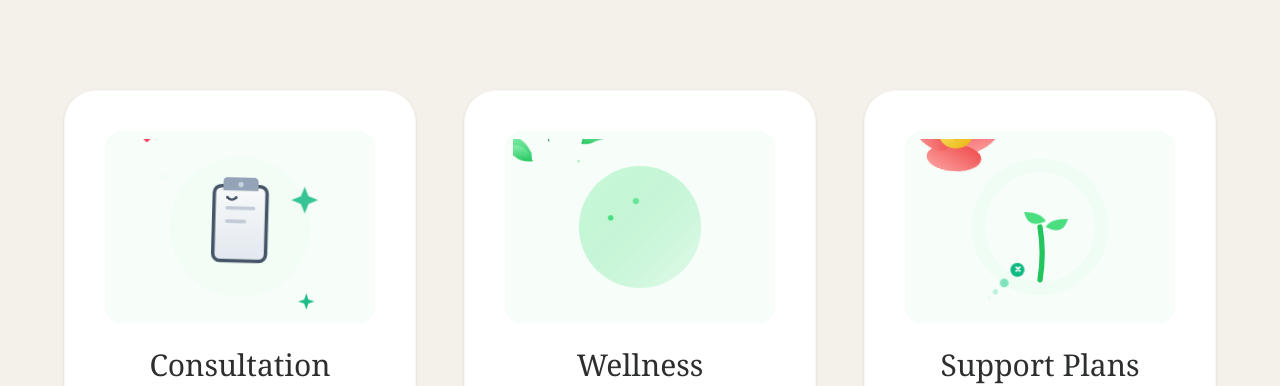
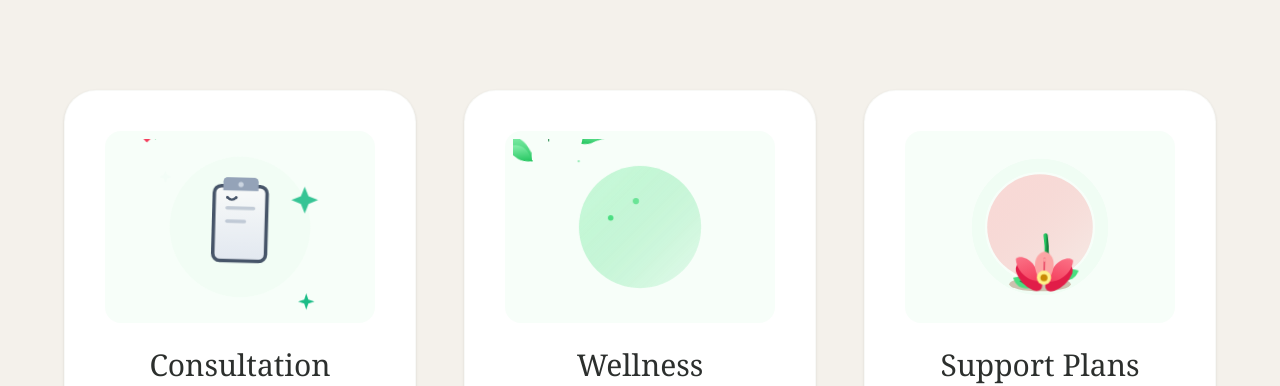
Before and after one commit to innovationimperial/serum_sculpt, a React (Vite) app: page / in a window 1280 px wide. Shown: the part 1440-1826 px from the top of the page. Built offline with nearby package versions, Linux system fonts and the light colour scheme; no server answers.

Commit message:
svg desend fix  support plan card center

```diff
--- a/src/components/AnimatedServiceIcons.tsx
+++ b/src/components/AnimatedServiceIcons.tsx
@@ -215,102 +215,112 @@ export const WellnessIcon = ({ className }: { className?: string }) => (
 export const SupportIcon = ({ className }: { className?: string }) => (
   <svg viewBox="0 0 200 200" xmlns="http://www.w3.org/2000/svg" className={className}>
     <defs>
-            <linearGradient id="petalGrad" x1="0%" y1="0%" x2="100%" y2="100%">
-                <stop offset="0%" stopColor="#fca5a5" />
-                <stop offset="100%" stopColor="#ef4444" />
+      <linearGradient id="supportGlow" x1="0%" y1="0%" x2="100%" y2="100%">
+        <stop offset="0%" stopColor="#fca5a5" stopOpacity="0.4" />
+        <stop offset="100%" stopColor="#ef4444" stopOpacity="0.1" />
       </linearGradient>
-            <linearGradient id="centerGrad" x1="0%" y1="0%" x2="100%" y2="100%">
-                <stop offset="0%" stopColor="#fef08a" />
-                <stop offset="100%" stopColor="#eab308" />
+      <linearGradient id="flowerPetal" x1="0%" y1="100%" x2="0%" y2="0%">
+        <stop offset="0%" stopColor="#f43f5e" />
+        <stop offset="100%" stopColor="#fb7185" />
+      </linearGradient>
+      <linearGradient id="flowerStem" x1="0%" y1="0%" x2="100%" y2="0%">
+        <stop offset="0%" stopColor="#22c55e" />
+        <stop offset="100%" stopColor="#15803d" />
       </linearGradient>
 
       <style>
         {`
           @keyframes breathePetals {
-            0%, 100% { transform: scale(0.95) rotate(0deg); }
-            50% { transform: scale(1.05) rotate(5deg); }
+            0%, 100% { transform: scale(0.95); }
+            50% { transform: scale(1.02); }
           }
-          @keyframes orbitSupport {
-            0% { transform: rotate(0deg) translateX(55px) rotate(0deg); }
-            100% { transform: rotate(360deg) translateX(55px) rotate(-360deg); }
+          @keyframes swayStem {
+            0%, 100% { transform: rotate(-2deg); }
+            50% { transform: rotate(3deg); }
           }
-          @keyframes trailFade {
-            0% { opacity: 0.8; transform: scale(1); }
-            100% { opacity: 0; transform: scale(0); }
+          @keyframes swayLeavesL {
+            0%, 100% { transform: rotate(0deg); }
+            50% { transform: rotate(-5deg); }
           }
-          @keyframes leafMove {
+          @keyframes swayLeavesR {
             0%, 100% { transform: rotate(0deg); }
             50% { transform: rotate(5deg); }
           }
-
-          .anim-petals {
-            animation: breathePetals 4s ease-in-out infinite;
-            transform-origin: center;
-          }
-          .anim-orbit {
-            animation: orbitSupport 5s linear infinite;
-            transform-origin: center;
-          }
-          .anim-leaf-l {
-            animation: leafMove 3s ease-in-out infinite;
-            transform-origin: bottom right;
-          }
-          .anim-leaf-r {
-            animation: leafMove 3s ease-in-out infinite alternate-reverse;
-            transform-origin: bottom left;
+          @keyframes floatSparkleFlower {
+            0% { transform: translate(0, 0) scale(0); opacity: 0; }
+            50% { opacity: 1; transform: scale(1); }
+            100% { transform: translate(var(--tx), var(--ty)) scale(0); opacity: 0; }
           }
 
-          .trail {
-            fill: #34d399;
-            transform-origin: center;
-          }
+          .anim-petals { animation: breathePetals 4s ease-in-out infinite; transform-origin: center 0px; }
+          .anim-stem-group { animation: swayStem 5s ease-in-out infinite; transform-origin: center bottom; }
+          .anim-leaf-l { animation: swayLeavesL 4s ease-in-out infinite; transform-origin: bottom right; }
+          .anim-leaf-r { animation: swayLeavesR 4s ease-in-out infinite 0.5s; transform-origin: bottom left; }
+
+          .sparkle-f1 { animation: floatSparkleFlower 6s ease-out infinite; --tx: -20px; --ty: -30px; }
+          .sparkle-f2 { animation: floatSparkleFlower 5s ease-out infinite 1.5s; --tx: 25px; --ty: -20px; }
+          .sparkle-f3 { animation: floatSparkleFlower 7s ease-out infinite 3s; --tx: -10px; --ty: -45px; }
         `}
       </style>
     </defs>
 
-        {/* Soft background ring */}
+    {/* Background Consistent Glow Ring */}
     <circle cx="100" cy="100" r="70" fill="none" stroke="#f0fdf4" strokeWidth="15" />
+    <circle cx="100" cy="100" r="60" fill="url(#supportGlow)" />
 
-        {/* Stem and Base Leaves */}
-        <g transform="translate(100, 100)">
-            <path d="M0,0 Q5,30 0,60" fill="none" stroke="#22c55e" strokeWidth="6" strokeLinecap="round" />
+    {/* Ground / Soil patch */}
+    <ellipse cx="100" cy="165" rx="35" ry="8" fill="#78350f" opacity="0.3" />
 
-            <g className="anim-leaf-l" transform="translate(0, 40)">
-                <path d="M0,0 Q-20,10 -25,-10 Q-5,-10 0,0 Z" fill="#4ade80" />
+    <g transform="translate(100, 160) scale(0.8)">
+      <g className="anim-stem-group">
+
+        {/* Stem */}
+        <path d="M0,0 Q5,-30 0,-60" fill="none" stroke="url(#flowerStem)" strokeWidth="6" strokeLinecap="round" />
+
+        {/* Leaves */}
+        <g className="anim-leaf-l" transform="translate(0, -20)">
+          <path d="M0,0 Q-25,5 -30,-15 Q-10,-20 0,0 Z" fill="#4ade80" />
+          <path d="M-5,-2 L-20,-10" stroke="#166534" strokeWidth="1.5" strokeLinecap="round" />
         </g>
-            <g className="anim-leaf-r" transform="translate(0, 30)">
-                <path d="M0,0 Q20,10 25,-10 Q5,-10 0,0 Z" fill="#4ade80" />
+
+        <g className="anim-leaf-r" transform="translate(1, -35)">
+          <path d="M0,0 Q25,5 30,-15 Q10,-20 0,0 Z" fill="#4ade80" />
+          <path d="M5,-2 L20,-10" stroke="#166534" strokeWidth="1.5" strokeLinecap="round" />
+        </g>
+
+        {/* Intact Flower Head */}
+        <g className="anim-petals" transform="translate(0, -60)">
+
+          {/* Back Petals */}
+          <ellipse cx="-15" cy="-15" rx="12" ry="24" fill="#e11d48" transform="rotate(-45)" />
+          <ellipse cx="15" cy="-15" rx="12" ry="24" fill="#e11d48" transform="rotate(45)" />
+
+          {/* Front Petals */}
+          <g transform="translate(-8, 5) rotate(-20)">
+            <path d="M0,0 C-15,-5 -25,-25 -20,-40 C-10,-45 10,-25 0,0 Z" fill="url(#flowerPetal)" />
+          </g>
+
+          <g transform="translate(8, 5) rotate(20)">
+            <path d="M0,0 C15,-5 25,-25 20,-40 C10,-45 -10,-25 0,0 Z" fill="url(#flowerPetal)" />
+          </g>
+
+          <g transform="translate(0, 8)">
+            <path d="M0,0 C-15,-10 -20,-40 0,-45 C20,-40 15,-10 0,0 Z" fill="#fca5a5" />
+            {/* Inner petal detail */}
+            <path d="M0,-5 L0,-35" stroke="#e11d48" strokeWidth="2.5" strokeLinecap="round" opacity="0.6" />
+          </g>
+
+          {/* Center of the flower */}
+          <circle cx="0" cy="0" r="10" fill="#fef08a" />
+          <circle cx="0" cy="0" r="5" fill="#ca8a04" />
+
+          {/* Magic Particles */}
+          <g fill="#fca5a5">
+            <circle cx="0" cy="-20" r="3" className="sparkle-f1" />
+            <circle cx="0" cy="-15" r="4" className="sparkle-f2" />
+            <circle cx="0" cy="-25" r="2.5" className="sparkle-f3" />
           </g>
         </g>
-
-        {/* Petals and Center */}
-        <g transform="translate(100, 100)" className="anim-petals">
-            {/* 8 Petals */}
-            <ellipse cx="0" cy="-30" rx="15" ry="30" fill="url(#petalGrad)" />
-            <ellipse cx="21" cy="-21" rx="15" ry="30" transform="rotate(45)" fill="url(#petalGrad)" />
-            <ellipse cx="30" cy="0" rx="15" ry="30" transform="rotate(90)" fill="url(#petalGrad)" />
-            <ellipse cx="21" cy="21" rx="15" ry="30" transform="rotate(135)" fill="url(#petalGrad)" />
-            <ellipse cx="0" cy="30" rx="15" ry="30" transform="rotate(180)" fill="url(#petalGrad)" />
-            <ellipse cx="-21" cy="21" rx="15" ry="30" transform="rotate(225)" fill="url(#petalGrad)" />
-            <ellipse cx="-30" cy="0" rx="15" ry="30" transform="rotate(270)" fill="url(#petalGrad)" />
-            <ellipse cx="-21" cy="-21" rx="15" ry="30" transform="rotate(315)" fill="url(#petalGrad)" />
-
-            {/* Center Face */}
-            <circle cx="0" cy="0" r="20" fill="url(#centerGrad)" />
-            <circle cx="-7" cy="-5" r="2.5" fill="#ca8a04" />
-            <circle cx="7" cy="-5" r="2.5" fill="#ca8a04" />
-            <path d="M-8,5 Q0,12 8,5" fill="none" stroke="#ca8a04" strokeWidth="2.5" strokeLinecap="round" />
-        </g>
-
-        {/* Orbiting Support Dot */}
-        <g transform="translate(100, 100)">
-            <g className="anim-orbit">
-                <circle cx="0" cy="0" r="8" fill="#10b981" />
-                <path d="M-3,-1 L3,-1 M0,-4 L0,2" stroke="#fff" strokeWidth="2" strokeLinecap="round" transform="rotate(45)" />
-                {/* Simple trail approximation */}
-                <circle cx="-15" cy="15" r="5" className="trail" opacity="0.6" />
-                <circle cx="-25" cy="25" r="3" className="trail" opacity="0.3" />
-                <circle cx="-32" cy="32" r="1.5" className="trail" opacity="0.1" />
       </g>
     </g>
   </svg>
```
Lines whose indentation alone changed are shown as unchanged.
